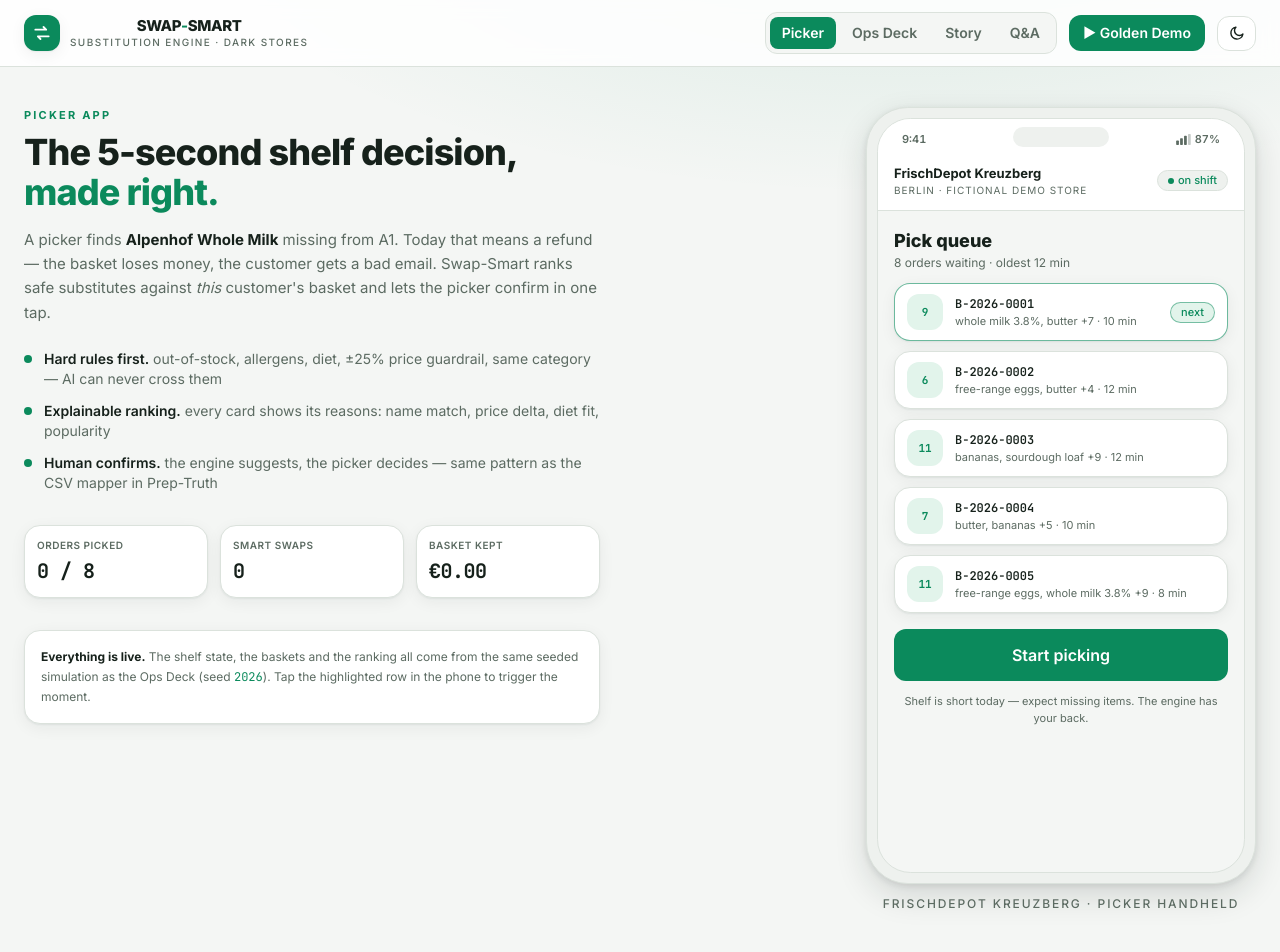
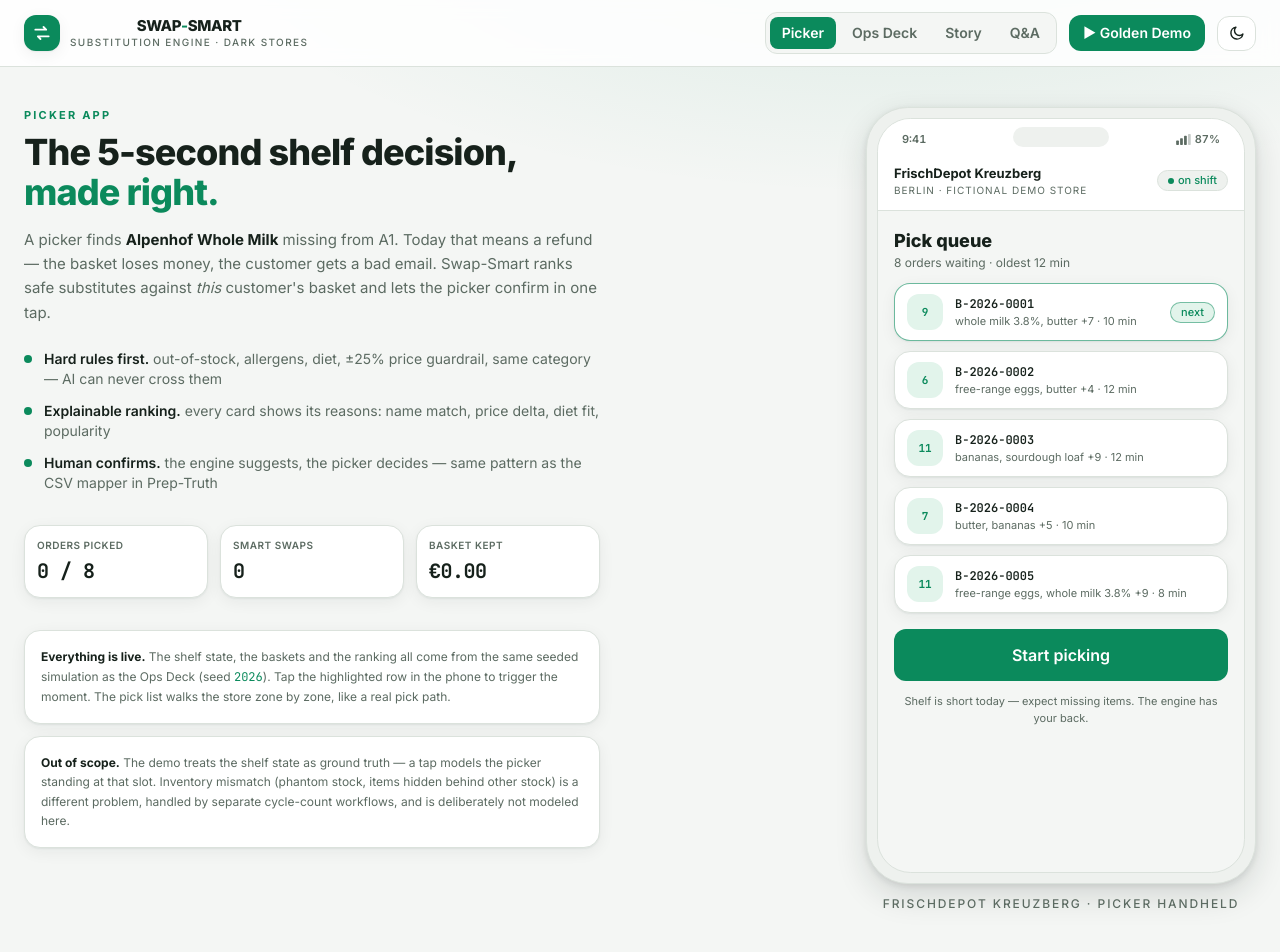
Before and after one commit to ricothenfx/swap-smart, a React (Vite) app: page / in a window 1280 px wide. Shown: the top 952 px of the page. Built offline with nearby package versions, Linux system fonts and the light colour scheme.

Commit message:
feat(picker): sort pick list by zone pick path; document shelf-accuracy scope

```diff
--- a/src/views/PickerView.tsx
+++ b/src/views/PickerView.tsx
@@ -55,7 +55,12 @@ export function PickerView() {
     () =>
       (order?.lines ?? [])
         .map((l) => ({ line: l, product: productById(l.productId) }))
-        .filter((x): x is { line: OrderLine; product: Product } => x.product !== undefined),
+        .filter((x): x is { line: OrderLine; product: Product } => x.product !== undefined)
+        .sort(
+          (a, b) =>
+            a.product.zone.localeCompare(b.product.zone) ||
+            a.product.name.localeCompare(b.product.name),
+        ),
     [order],
   )
 
@@ -187,7 +192,15 @@ export function PickerView() {
           <strong className="text-ink">Everything is live.</strong> The shelf state, the baskets and
           the ranking all come from the same seeded simulation as the Ops Deck (seed{" "}
           <code className="font-mono text-accent">{useSeedLabel()}</code>). Tap the highlighted row
-          in the phone to trigger the moment.
+          in the phone to trigger the moment. The pick list walks the store zone by zone, like a
+          real pick path.
+        </div>
+
+        <div className="mt-3 rounded-2xl border border-line bg-surface p-4 text-xs leading-relaxed text-muted shadow-card">
+          <strong className="text-ink">Out of scope.</strong> The demo treats the shelf state as
+          ground truth — a tap models the picker standing at that slot. Inventory mismatch (phantom
+          stock, items hidden behind other stock) is a different problem, handled by separate
+          cycle-count workflows, and is deliberately not modeled here.
         </div>
       </aside>
 
```
Also changed, not shown: 1 other file (tests, documents, lock files or other folders).
